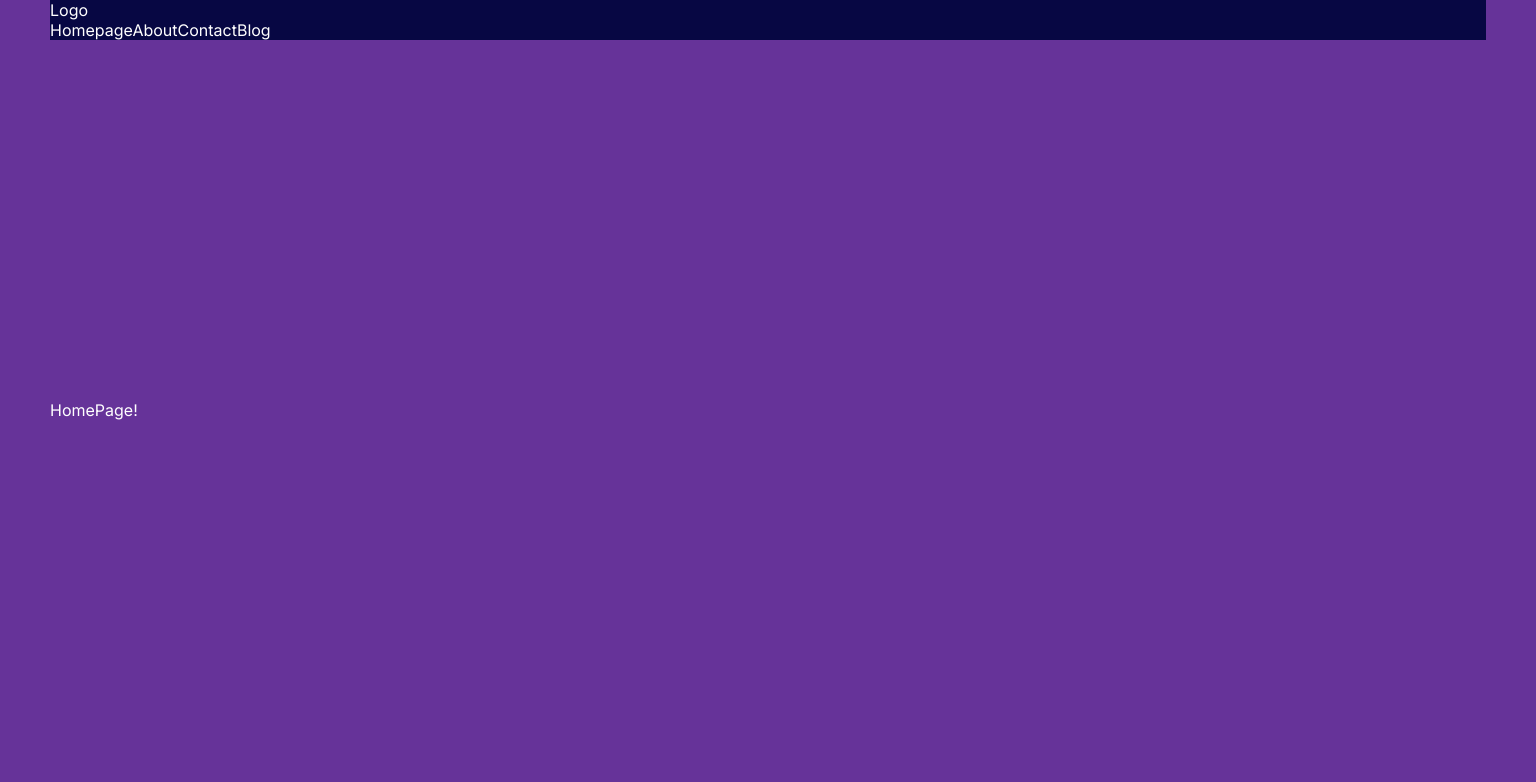
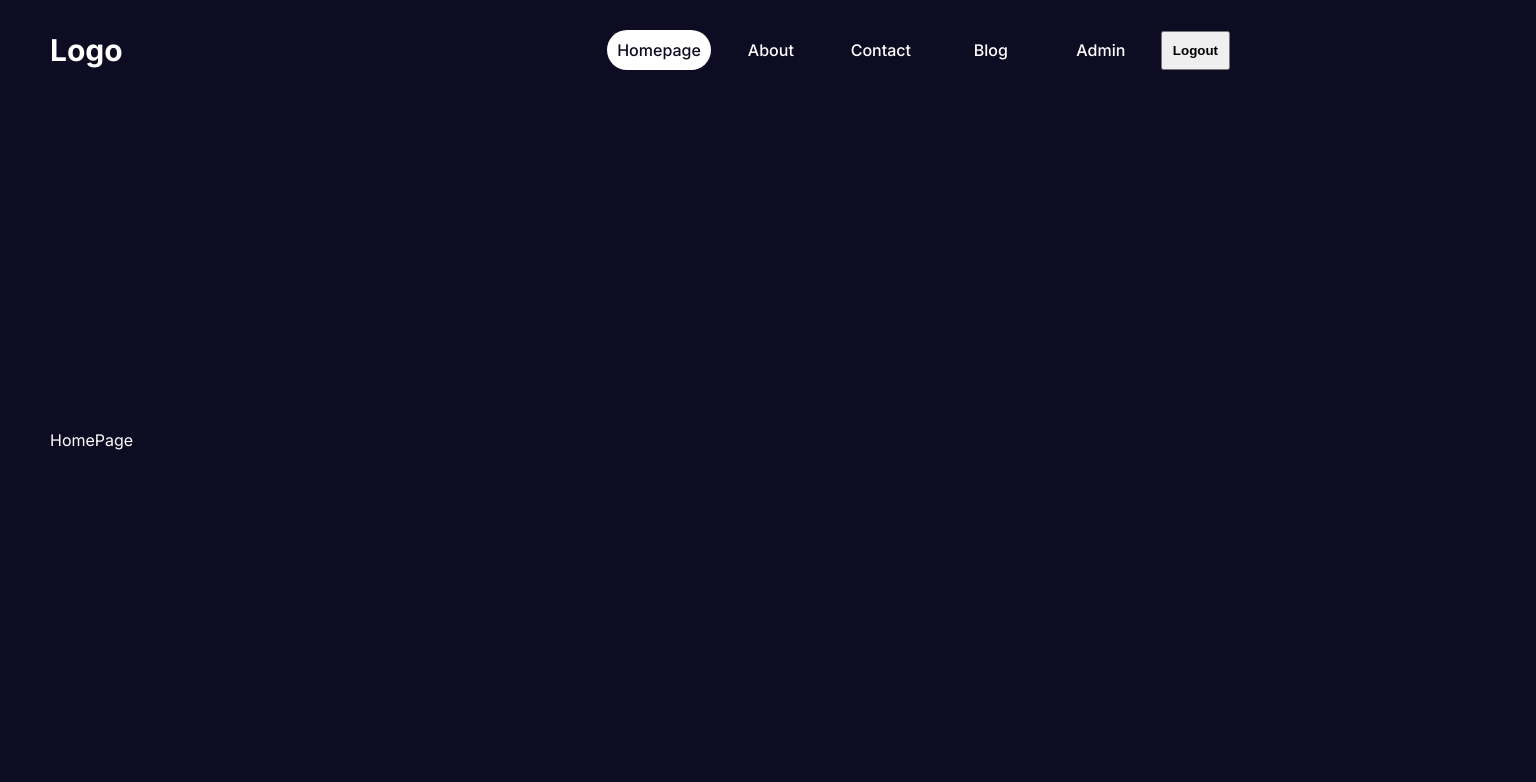
Before and after one commit to Ethan721au/nextjs-lama-dev-tutorial, a Next.js app: page / in a window 1280 px wide. Shown: the top 782 px of the page, 1536 px wide, since content can reach past the window. Built offline with nearby package versions, Linux system fonts and the light colour scheme.

Commit message:
further changes to nav bar

```diff
--- a/package.json
+++ b/package.json
@@ -9,9 +9,9 @@
     "lint": "next lint"
   },
   "dependencies": {
+    "next": "^14.1.3",
     "react": "^18",
-    "react-dom": "^18",
-    "next": "14.1.2"
+    "react-dom": "^18"
   },
   "devDependencies": {
     "eslint": "^8",
--- a/src/app/globals.css
+++ b/src/app/globals.css
@@ -23,9 +23,6 @@ a {
 }
 
 .container {
-  background-color: rebeccapurple;
-  width: 1536px;
-  margin: auto;
   padding-left: 50px;
   padding-right: 50px;
   min-height: 100vh;
--- a/src/app/page.js
+++ b/src/app/page.js
@@ -1,5 +1,5 @@
 const Home = () => {
-  return <div>HomePage!</div>;
+  return <div>HomePage</div>;
 };
 
 export default Home;
--- a/src/components/navbar/NavBar.js
+++ b/src/components/navbar/NavBar.js
@@ -4,7 +4,7 @@ import styles from "./navbar.module.css";
 const NavBar = () => {
   return (
     <div className={styles.container}>
-      <div>Logo</div>
+      <div className={styles.logo}>Logo</div>
       <Links />
     </div>
   );
--- a/src/components/navbar/links/Links.js
+++ b/src/components/navbar/links/Links.js
@@ -1,5 +1,5 @@
-import Link from "next/link";
-
+import styles from './links.module.css'
+import NavLink from "./navLink/NavLink";
 const Links = () => {
   const links = [
     {
@@ -20,11 +20,21 @@ const Links = () => {
     },
   ];
 
+  //temporary
+
+  const session = true
+  const isAdmin = true
+
   return (
-    <div>
+    <div className={styles.links}>
       {links.map((link) => (
-        <Link href={link.path}>{link.title}</Link>
+        <NavLink item={link}/>
       ))}
+      {session ? (<>
+      {isAdmin && <NavLink item={{title: "Admin", path: "/admin"}} />}
+      <button className={styles.logout}>Logout</button>
+
+      </>) : (<NavLink item={{title: "Login", path: "/login"}}/>)}
     </div>
   );
 };
--- /dev/null
+++ b/src/components/navbar/links/links.module.css
@@ -0,0 +1,11 @@
+.links{
+  display: flex;
+  align-items: center;
+  gap: 10px;
+}
+
+.logout{
+  padding: 10px;
+  cursor: pointer;
+  font-weight: bold;
+}
--- /dev/null
+++ b/src/components/navbar/links/navLink/NavLink.js
@@ -0,0 +1,13 @@
+"use client"
+
+import Link from 'next/link';
+import styles from './navLink.module.css'
+import { usePathname } from 'next/navigation';
+const NavLink = ({item}) => {
+  const pathName = usePathname();
+
+
+  return <Link href={item.path} className={`${styles.container} ${pathName === item.path && styles.active}`}>{item.title}</Link>;
+};
+
+export default NavLink;
--- /dev/null
+++ b/src/components/navbar/links/navLink/navLink.module.css
@@ -0,0 +1,12 @@
+.container{
+  min-width: 100px;
+  padding: 10px;
+  border-radius: 20px;
+  font-weight: 500;
+  text-align: center;
+}
+
+.active{
+  background-color: var(--text);
+  color: var(--bg);
+}
--- a/src/components/navbar/navbar.module.css
+++ b/src/components/navbar/navbar.module.css
@@ -1,3 +1,11 @@
 .container {
-  background-color: rgb(7, 7, 67);
+  height: 100px;
+  display: flex;
+  align-items: center;
+  justify-content: space-between;
+
 }
+.logo{
+  font-size: 30px;
+  font-weight: bold;
+}
```
Also changed, not shown: src/components/footer/Footer.js (line endings or trailing spaces), 1 other file (tests, documents, lock files or other folders).
